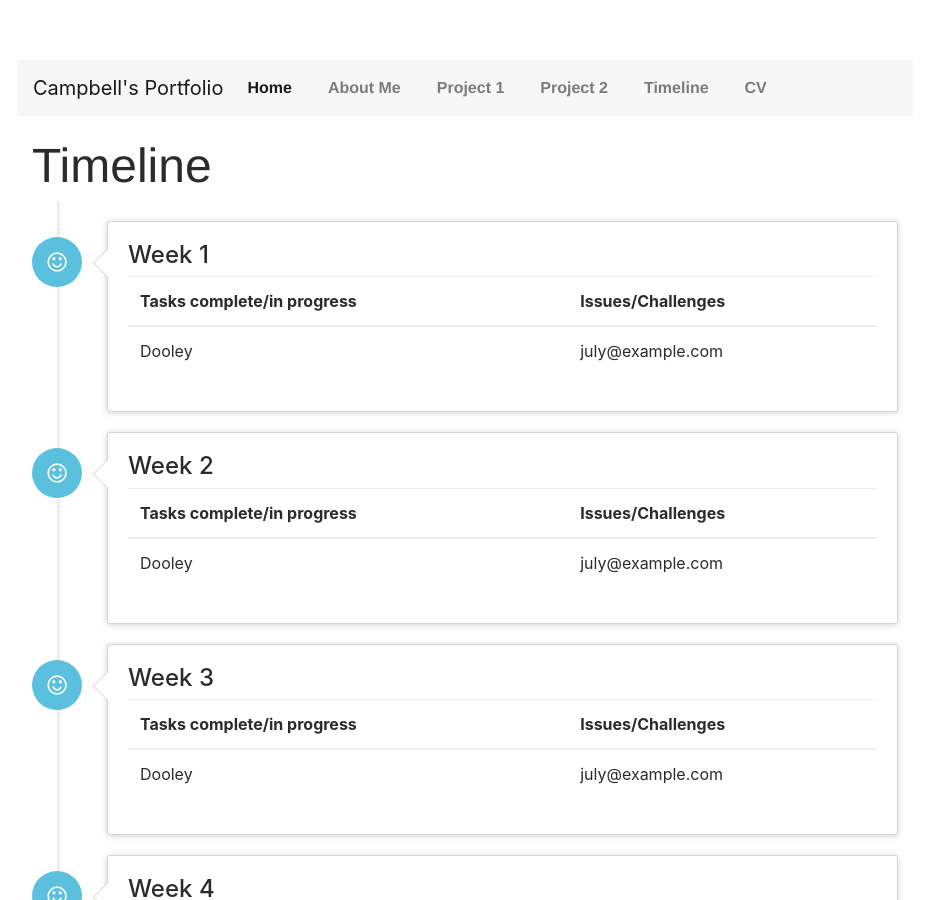
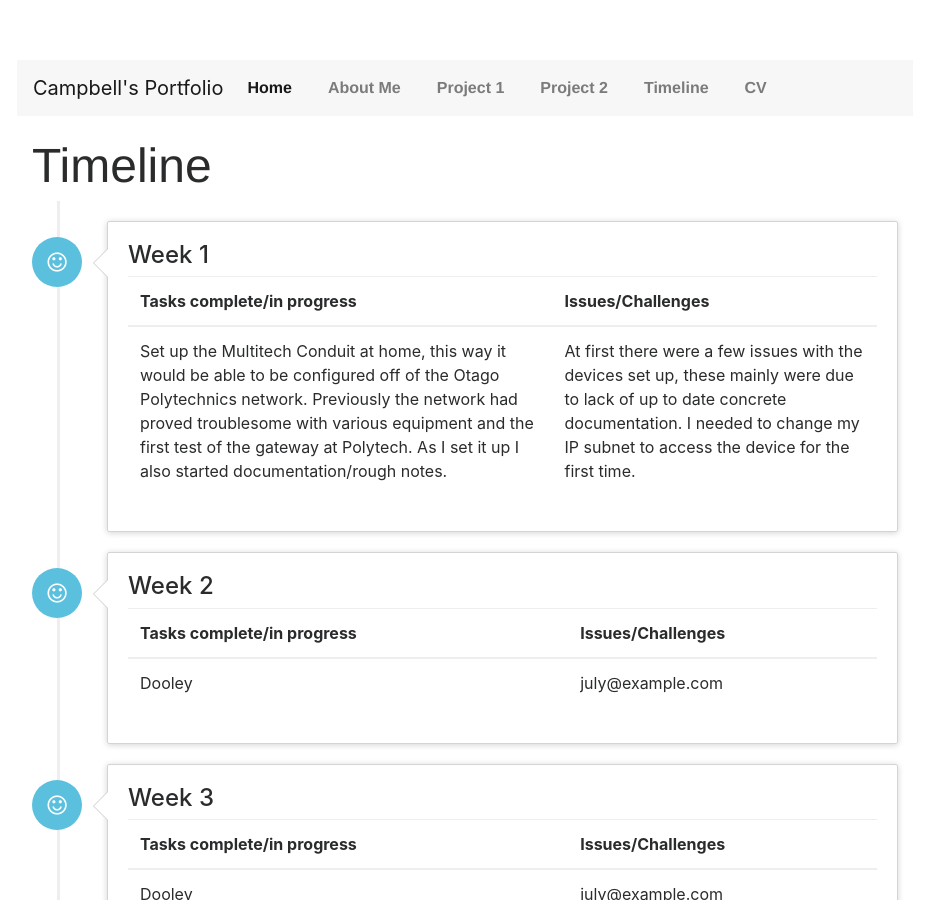
Before and after one commit to CampbellMcDowall/CampbellMcDowall.github.io, a Jekyll site: the page built from timeline.html, in a window 1280 px wide and 900 px high. Shown: the whole window, without its empty margins (175-1106 px from the left). Built offline with Jekyll 4.4.1, drawn with Linux system fonts in a browser that asks for light colours; nearby versions of some CDN libraries.

Commit message:
Update timeline.html

```diff
--- a/timeline.html
+++ b/timeline.html
@@ -24,8 +24,11 @@ title: TimeLine
 		    </thead>
 		    <tbody>
 		      <tr>
-			<td>Dooley</td>
-			<td>july@example.com</td>
+			<td>Set up the Multitech Conduit at home, this way it would be able to be configured off of the Otago Polytechnics network.  Previously the network had proved troublesome with various equipment and the first test of the gateway at Polytech.
+				As I set it up I also started documentation/rough notes.</td>
+			<td>At first there were a few issues with the devices set up, these mainly were due to lack of up to date concrete documentation.
+				I needed to change my IP subnet to access the device for the first time.
+			</td>
 		      </tr>
 		    </tbody>
 		  </table>
```
